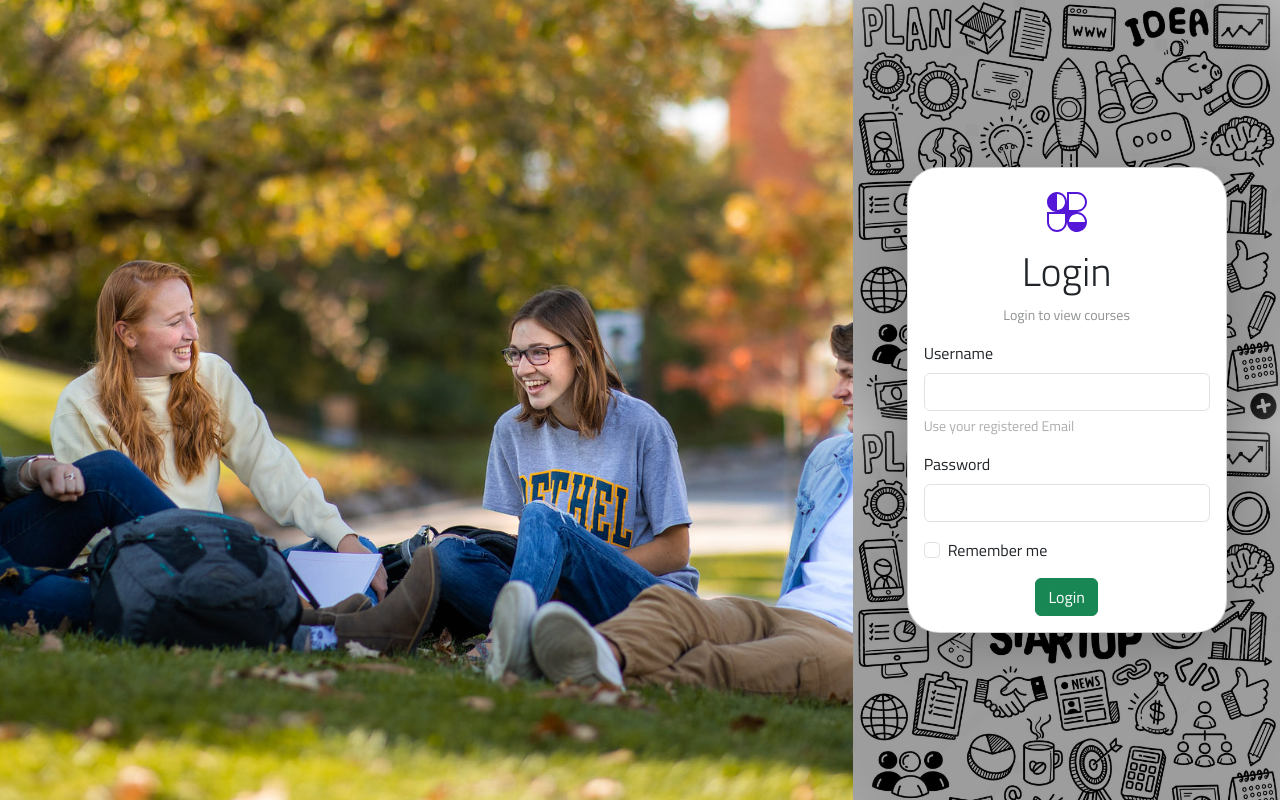
After one commit to saraV97/fakmoodle, a PHP site: page /login.html in a window 1280 px wide. The commit adds this page. Run offline with PHP 8.4, Linux system fonts and the light colour scheme; some libraries are stand-ins or nearby versions.

Commit message:
login page added

```diff
--- /dev/null
+++ b/login.html
@@ -0,0 +1,52 @@
+<!doctype html>
+<html lang="en">
+  <head>
+    <meta charset="utf-8">
+    <meta name="viewport" content="width=device-width, initial-scale=1">
+    <title>Fake Moodle - About</title>
+    <link href="https://cdn.jsdelivr.net/npm/bootstrap@5.3.3/dist/css/bootstrap.min.css" rel="stylesheet" integrity="sha384-QWTKZyjpPEjISv5WaRU9OFeRpok6YctnYmDr5pNlyT2bRjXh0JMhjY6hW+ALEwIH" crossorigin="anonymous">
+    <link rel="stylesheet" href="https://cdnjs.cloudflare.com/ajax/libs/font-awesome/6.6.0/css/all.min.css" integrity="sha512-Kc323vGBEqzTmouAECnVceyQqyqdsSiqLQISBL29aUW4U/M7pSPA/gEUZQqv1cwx4OnYxTxve5UMg5GT6L4JJg==" crossorigin="anonymous" referrerpolicy="no-referrer" />
+    <link rel="stylesheet" href="https://cdn.jsdelivr.net/npm/bootstrap-icons@1.3.0/font/bootstrap-icons.css">
+    <link rel="stylesheet" href="style.css">
+</head>
+
+  <body>
+
+    <section class="loginPage">
+        <div class="row m-0">
+            <div class="col-8 p-0"><img src="/assets/Images/login1.jpg" class="img-fluid loginImg"/></div>
+            <div class="col-4 p-0 d-flex flex-column justify-content-center align-items-center loginbg">
+
+                <div class="card w-75 rounded-5 shadow-lg">
+                    <a href="/index.html" class="navbar-brand fw-bold align-content-center text-center pt-4">
+                        <svg id="logo-85" width="40" height="40" viewBox="0 0 40 40" fill="none" xmlns="http://www.w3.org/2000/svg"><path class="ccustom" fill-rule="evenodd" clip-rule="evenodd" d="M10 0C15.5228 0 20 4.47715 20 10V0H30C35.5228 0 40 4.47715 40 10C40 15.5228 35.5228 20 30 20C35.5228 20 40 24.4772 40 30C40 32.7423 38.8961 35.2268 37.1085 37.0334L37.0711 37.0711L37.0379 37.1041C35.2309 38.8943 32.7446 40 30 40C27.2741 40 24.8029 38.9093 22.999 37.1405C22.9756 37.1175 22.9522 37.0943 22.9289 37.0711C22.907 37.0492 22.8852 37.0272 22.8635 37.0051C21.0924 35.2009 20 32.728 20 30C20 35.5228 15.5228 40 10 40C4.47715 40 0 35.5228 0 30V20H10C4.47715 20 0 15.5228 0 10C0 4.47715 4.47715 0 10 0ZM18 10C18 14.4183 14.4183 18 10 18V2C14.4183 2 18 5.58172 18 10ZM38 30C38 25.5817 34.4183 22 30 22C25.5817 22 22 25.5817 22 30H38ZM2 22V30C2 34.4183 5.58172 38 10 38C14.4183 38 18 34.4183 18 30V22H2ZM22 18V2L30 2C34.4183 2 38 5.58172 38 10C38 14.4183 34.4183 18 30 18H22Z" fill="#5417D7"></path></svg>
+
+                      </a>
+                    <h1 class="display-6 pt-3 text-center">Login</h1>
+                    <p class="small opacity-50 text-center">Login to view courses</p>
+                    <form class="card-body mt-0 pt-0">
+                        <div class="mb-3">
+                          <label for="exampleInputEmail1" class="form-label">Username</label>
+                          <input type="email" class="form-control" id="exampleInputEmail1" aria-describedby="emailHelp">
+                          <div id="emailHelp" class="form-text opacity-50">Use your registered Email</div>
+                        </div>
+                        <div class="mb-3">
+                          <label for="exampleInputPassword1" class="form-label">Password</label>
+                          <input type="password" class="form-control" id="exampleInputPassword1">
+                        </div>
+                        <div class="mb-3 form-check">
+                          <input type="checkbox" class="form-check-input" id="exampleCheck1">
+                          <label class="form-check-label" for="exampleCheck1">Remember me</label>
+                        </div>
+                        <div class="text-center">
+                            <button type="submit" class="btn loginBtn btn-success">Login</button>
+                        </div>
+                      </form>
+                </div>
+            </div>
+        </div>
+    </section>
+
+    <script src="https://cdn.jsdelivr.net/npm/bootstrap@5.3.3/dist/js/bootstrap.bundle.min.js" integrity="sha384-YvpcrYf0tY3lHB60NNkmXc5s9fDVZLESaAA55NDzOxhy9GkcIdslK1eN7N6jIeHz" crossorigin="anonymous"></script>
+  </body>
+</html>
--- a/style.css
+++ b/style.css
@@ -2,13 +2,14 @@
 body {
     font-family: "Titillium Web", sans-serif !important;;
   }
-.box{
+/* .box{
     justify-content: center;
     text-align: center;
 
-}
+} */
 .img1{
-    border-radius: 20rem;
+    border-radius: 50px;
+    background: rgb(255, 255, 110);
 }
 
 .card1{
@@ -51,6 +52,9 @@ nav.navbar li:hover a {
 nav.navbar li a {
     border-radius: 12px 12px 12px 12px;
   }
+nav{
+  background-color: #ffffff;
+}
 
 .profileImg{
     border-radius: 100%;
@@ -64,3 +68,20 @@ nav.navbar li a {
 .testimonial{
     margin-top: -250px;
 }
+.loginImg{
+  object-fit: cover;
+  height: 100vh;
+}
+.loginPage{
+  height: 100vh;
+}
+.loginbg{
+  background-image: url(assets/Images/login4.jpg);
+
+  /* background-position: cente; */
+    background-repeat: repeat;
+    background-size: contain;
+}
+.mainDesc{
+  margin-right: 100px;
+}
```
Also changed, not shown: index.html (+5 -5 lines), assets/Images/login3.jpg (added), assets/Images/login4.jpg (added).
